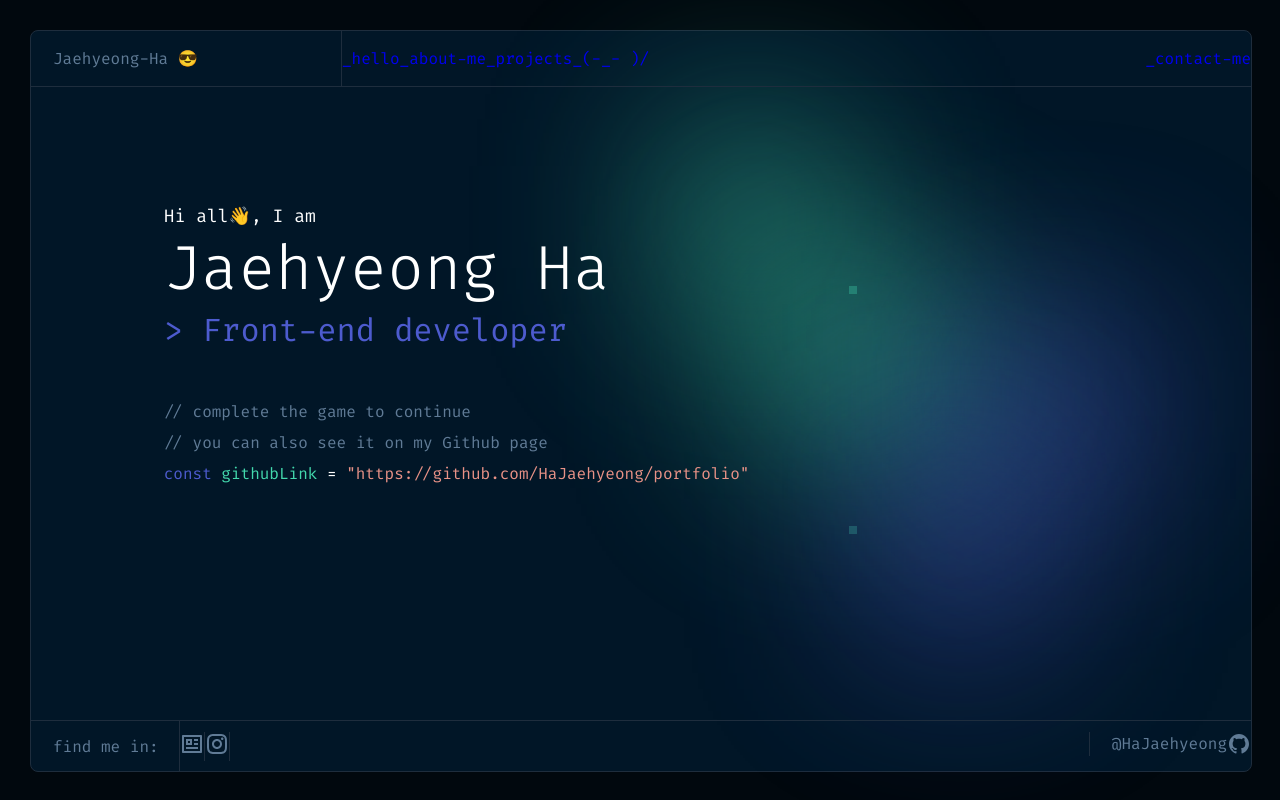
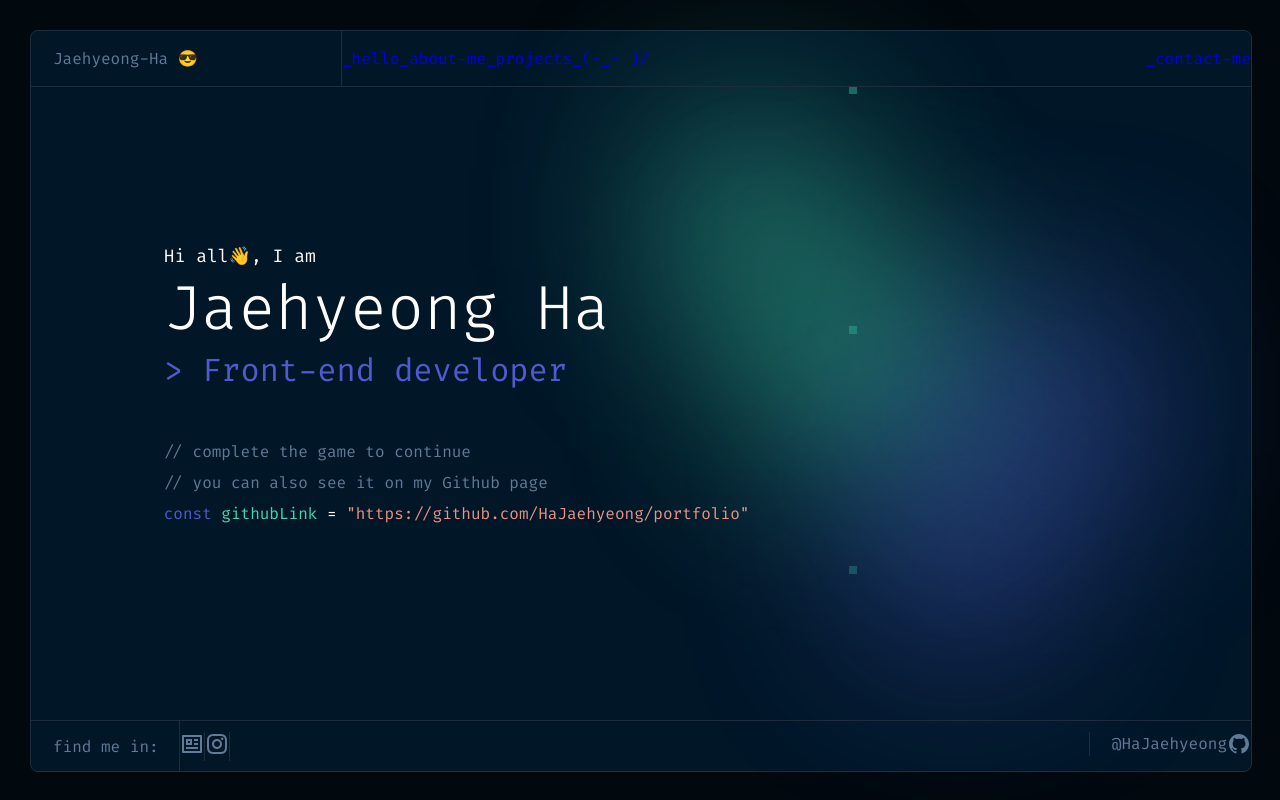
Before and after one commit to HaJaehyeong/portfolio, a Next.js app: page / in a window 1280 px wide. Built offline with nearby package versions, Linux system fonts and the light colour scheme.

Commit message:
release/v1.0.0.0 modify styles: main page

```diff
--- a/src/app/page.module.scss
+++ b/src/app/page.module.scss
@@ -242,3 +242,10 @@
     display: none;
   }
 }
+
+/* Laptop */
+@media screen and (min-width: 1024px) and (max-width: 1600px) {
+  .main {
+    height: calc(100% - 40px);
+  }
+}
```
